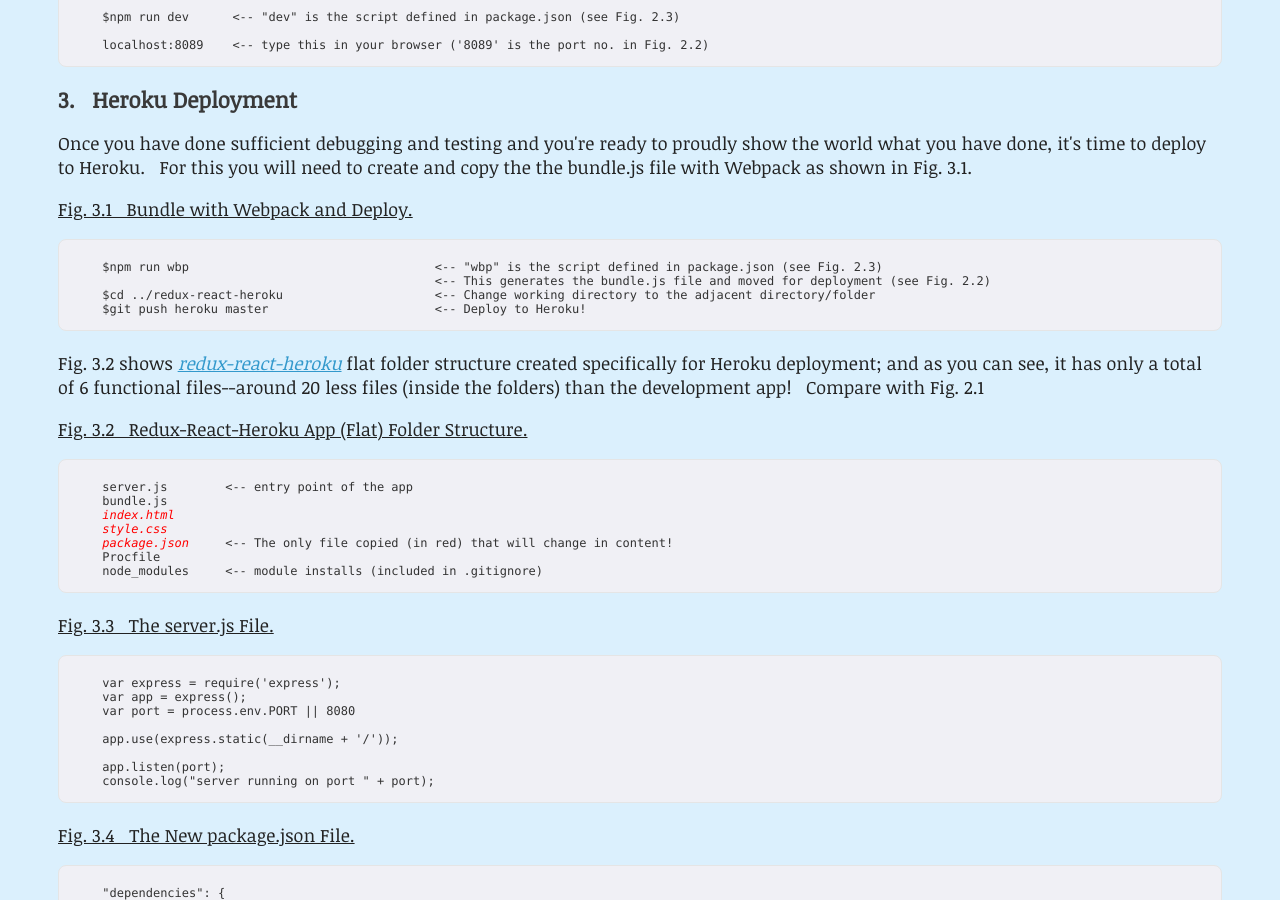
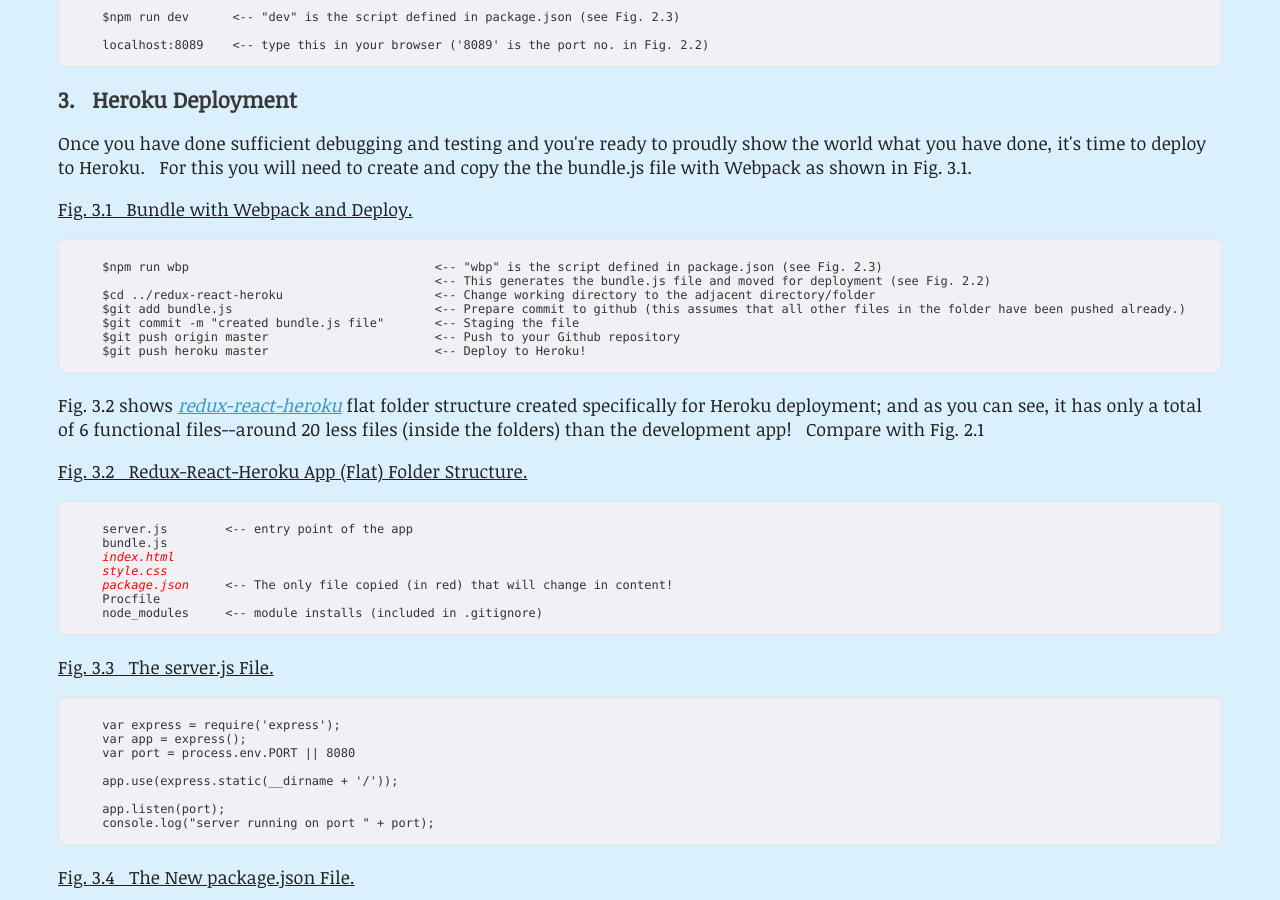
Before and after one commit to rodstaff/rodstaff.github.io, a Jekyll site: the page blog/index.html, which Jekyll copies as it is, in a window 1280 px wide and 900 px high, scrolled down 2190 px. Built offline with Jekyll 4.4.1, drawn with Linux system fonts in a browser that asks for light colours.

Commit message:
modified blog1 view

```diff
--- a/blog/index.html
+++ b/blog/index.html
@@ -140,6 +140,9 @@
       $npm run wbp                                  <-- "wbp" is the script defined in package.json (see Fig. 2.3)
                                                     <-- This generates the bundle.js file and moved for deployment (see Fig. 2.2)
       $cd ../redux-react-heroku                     <-- Change working directory to the adjacent directory/folder
+      $git add bundle.js                            <-- Prepare commit to github (this assumes that all other files in the folder have been pushed already.)
+      $git commit -m "created bundle.js file"       <-- Staging the file
+      $git push origin master                       <-- Push to your Github repository
       $git push heroku master                       <-- Deploy to Heroku!
  </pre>
 
```
